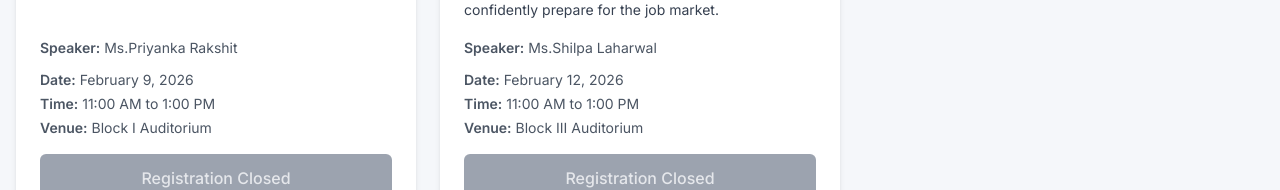
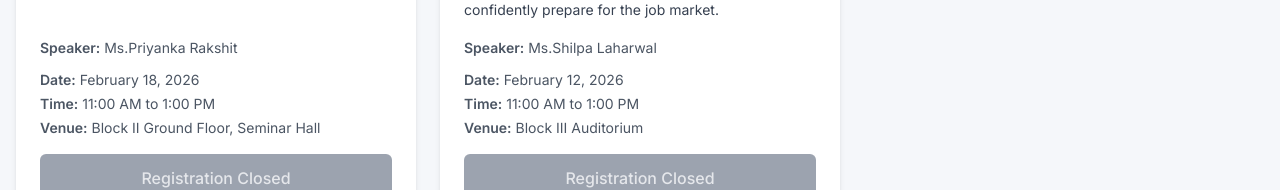
Before and after one commit to dauntless-arcane/C2I, a Next.js app: page / in a window 1280 px wide. Shown: the part 609-799 px from the top of the page. Built offline with nearby package versions, Linux system fonts and the light colour scheme.

Commit message:
Update page.js

```diff
--- a/app/page.js
+++ b/app/page.js
@@ -9,9 +9,9 @@ export default function Home() {
       'A structured LinkedIn workshop focused on creating a professional presence. Learn profile optimization, personal branding, and networking strategies to build meaningful professional connections. Gain practical insights and actionable guidance to effectively leverage LinkedIn for career growth and professional development.',
     speaker: 'Ms.Priyanka Rakshit',
     eventDetails: {
-      date: 'February 9, 2026',
+      date: 'February 18, 2026',
       time: '11:00 AM to 1:00 PM',
-      venue: 'Block I Auditorium'
+      venue: 'Block II Ground Floor, Seminar Hall'
     },
     link: '/register/linkedin'
   },
```
